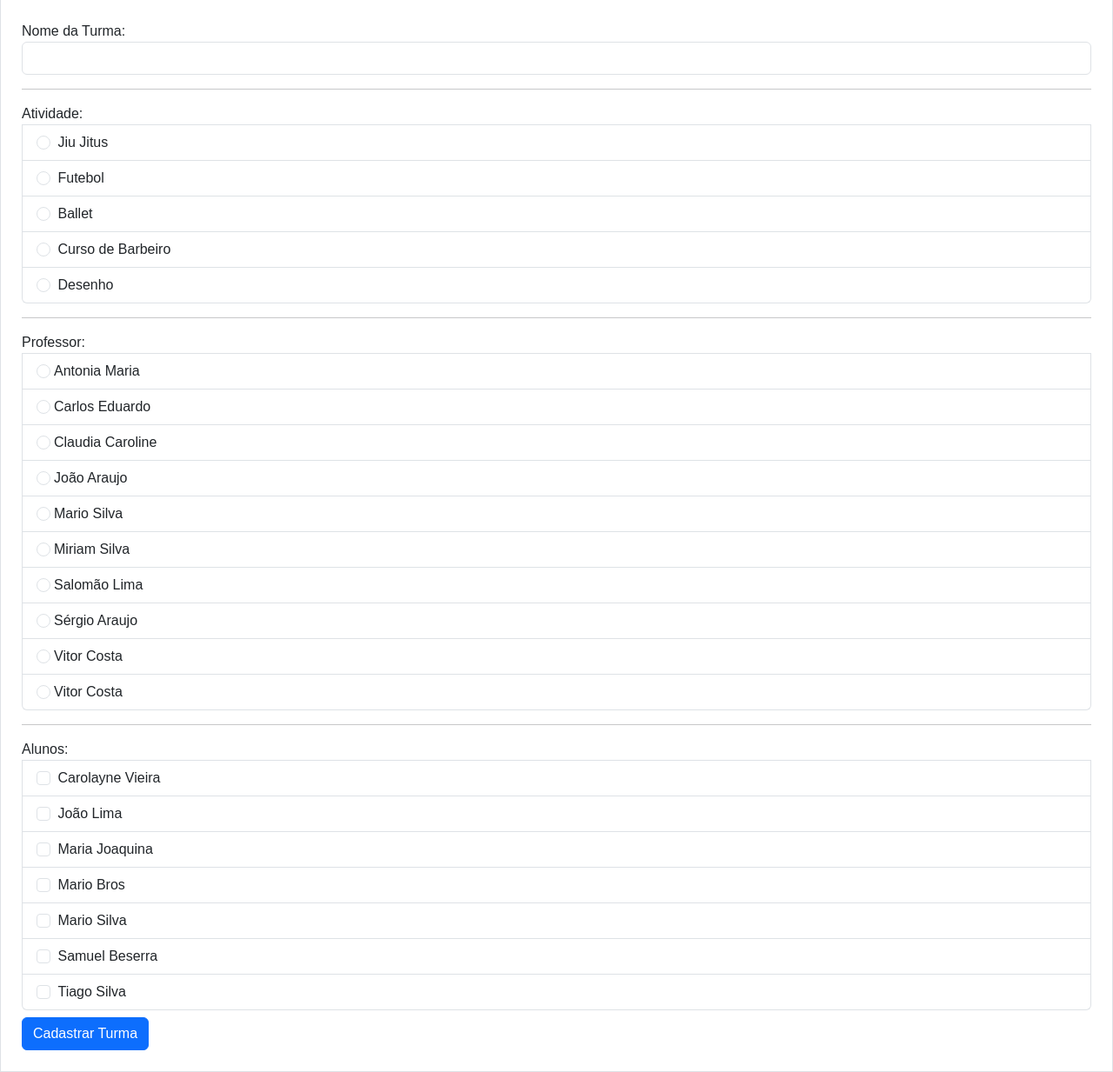
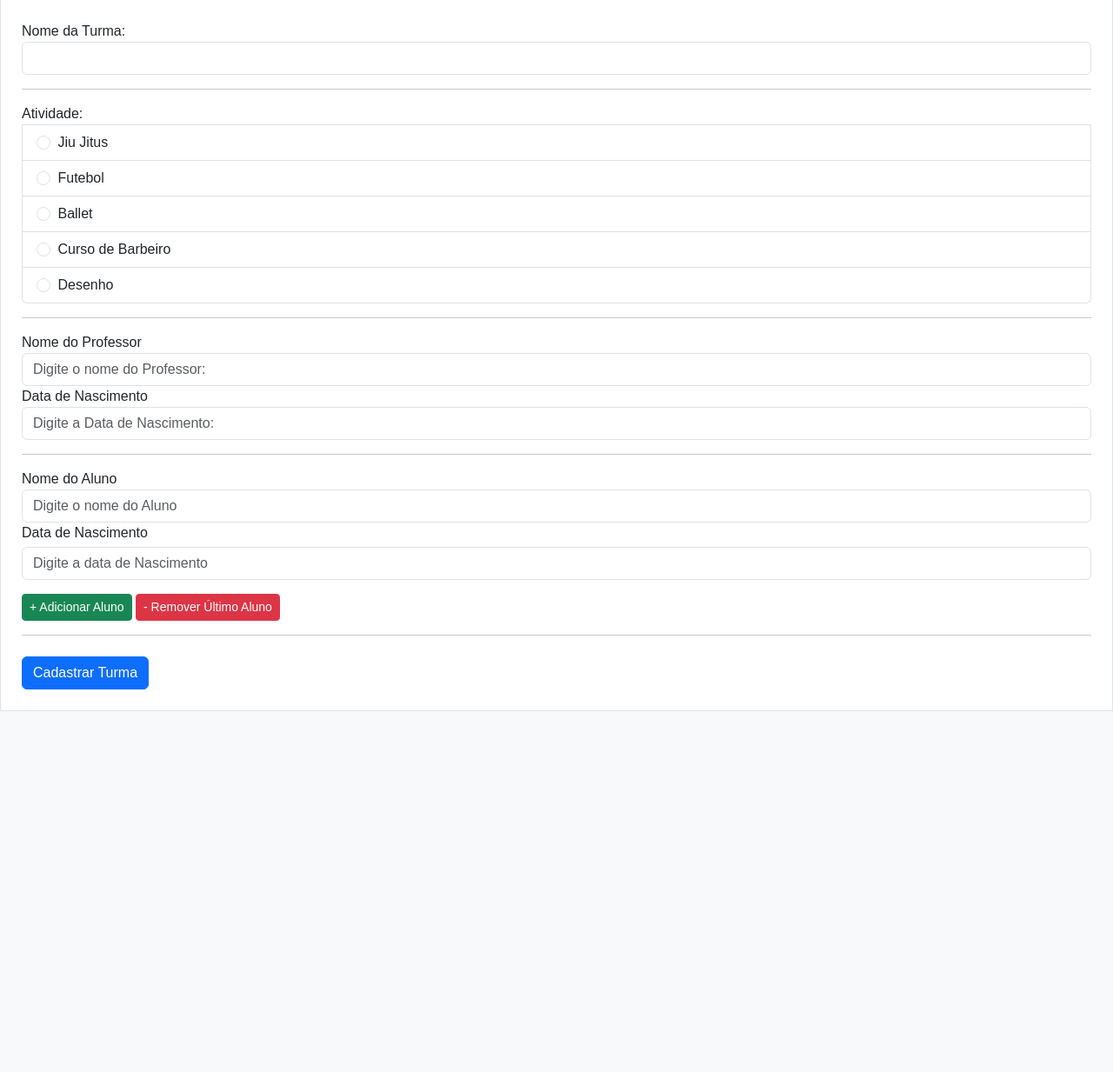
Before and after one commit to vitorcosta98/site_VerboAmar, a Flask app: page /cadastro/cad_turma in a window 1280 px wide. Shown: the part 229-1462 px from the top of the page at 87% size. After the commit the page ends 1047 px from the top, so only its background shows below. Run offline with Flask 3, Linux system fonts and the light colour scheme; a user stored in the database is signed in; some libraries are stand-ins or nearby versions.

Commit message:
feat: Ajuste da página de cadastro de turma

```diff
--- a/site_verbo_amar/templates/cad_turma.html
+++ b/site_verbo_amar/templates/cad_turma.html
@@ -24,7 +24,7 @@
       {% else %}
         {{form_cad_turma.nome_turma(class="form-control")}}
       {% endif %}
-    </fieldset>
+
 
     <hr>
     <ul class="list-group">
@@ -41,34 +41,71 @@
     </ul>
 
     <hr>
-    <ul class="list-group">
-      {{form_cad_turma.professor.label(class='form-control-label')}}
-      {% for professor in professores %}
-        <li class="list-group-item">
-          <input class="form-check-input me-1" type="radio"
-          name="professor"
-          value="{{professor.username}}"
-          id="{{professor.username}}>"
-          <label class="form-check-label" for="{{professor.username}}">{{professor.username}}</label>
-        </li>
-      {% endfor %}
-    </ul>
+      <div class="form-group">
+        <label for="nomeProfessor">Nome do Professor</label>
+        <input type="text" class="form-control" id="nomeProfessor" placeholder="Digite o nome do Professor:">
+        <label for="dataProfessor">Data de Nascimento</label>
+        <input type="text" class="form-control" id="dataProfessor" placeholder="Digite a Data de Nascimento:">
+      </div>
 
     <hr>
-    <ul class="list-group">
-      {{form_cad_turma.alunos.label(class='form-control-label')}}
-      {% for aluno in alunos %}
-        <li class="list-group-item">
-          <input class="form-check-input me-1" type="checkbox"
-          name="aluno"
-          value="{{aluno.nome_completo}}" id="{{aluno.nome_completo}}">
-          <label class="form-check-label" for="{{aluno.nome_completo}}">{{aluno.nome_completo}}</label>
-        </li>
-      {% endfor %}
-    </ul>
+    <div id="alunos-container">
+      <div class="aluno-entry mb-3" id="aluno-1">
+        <div class="form-group">
+          <label>Nome do Aluno</label>
+          <input type="text" class="form-control" name="nomeAluno[]" placeholder="Digite o nome do Aluno">
+          <label>Data de Nascimento</label>
+          <input type="text" class="form-control mt-1" name="dataAluno[]" placeholder="Digite a data de Nascimento">
+        </div>
+      </div>
+    </div>
 
+    <div class="mt-2 mb-3">
+      <button type="button" class="btn btn-success btn-sm" id="add-aluno">
+        + Adicionar Aluno
+      </button>
+      <button type="button" class="btn btn-danger btn-sm" id="remove-aluno">
+        - Remover Último Aluno
+      </button>
+    </div>
+
+    <hr>
+    </fieldset>
     {{form_cad_turma.botao_submit_turma(class='btn btn-primary mt-2')}}
   </form>
 </div>
 
+<script>
+  let alunoCount=1;
+
+  document.getElementById('add-aluno').addEventListener('click', function () {
+    alunoCount++;
+    const container = document.getElementById('alunos-container');
+
+    const newEntry = document.createElement('div');
+    newEntry.classList.add('aluno-entry', 'mb-3');
+    newEntry.id = `aluno-${alunoCount}`;
+
+    newEntry.innerHTML = `
+      <hr class='mt-0'>
+      <div class="form-group">
+        <label>Nome do Aluno</label>
+        <input type="text" class='form-control' name="nomeAluno[]" placeholder="Digite o nome do Aluno">
+        <label>Data de Nascimento</label>
+        <input type="text" class='form-control' name="dataAluno[]" placeholder="Digite o data de Nascimento">
+      </div>
+    `;
+    container.appendChild(newEntry);
+  });
+
+  document.getElementById('remove-aluno').addEventListener('click', function(){
+    if (alunoCount>1) {
+      const lastEntry = document.getElementById(`aluno-${alunoCount}`);
+      lastEntry.remove();
+      alunoCount--;
+    }
+  });
+</script>
+
+
 {% endblock %}
```
